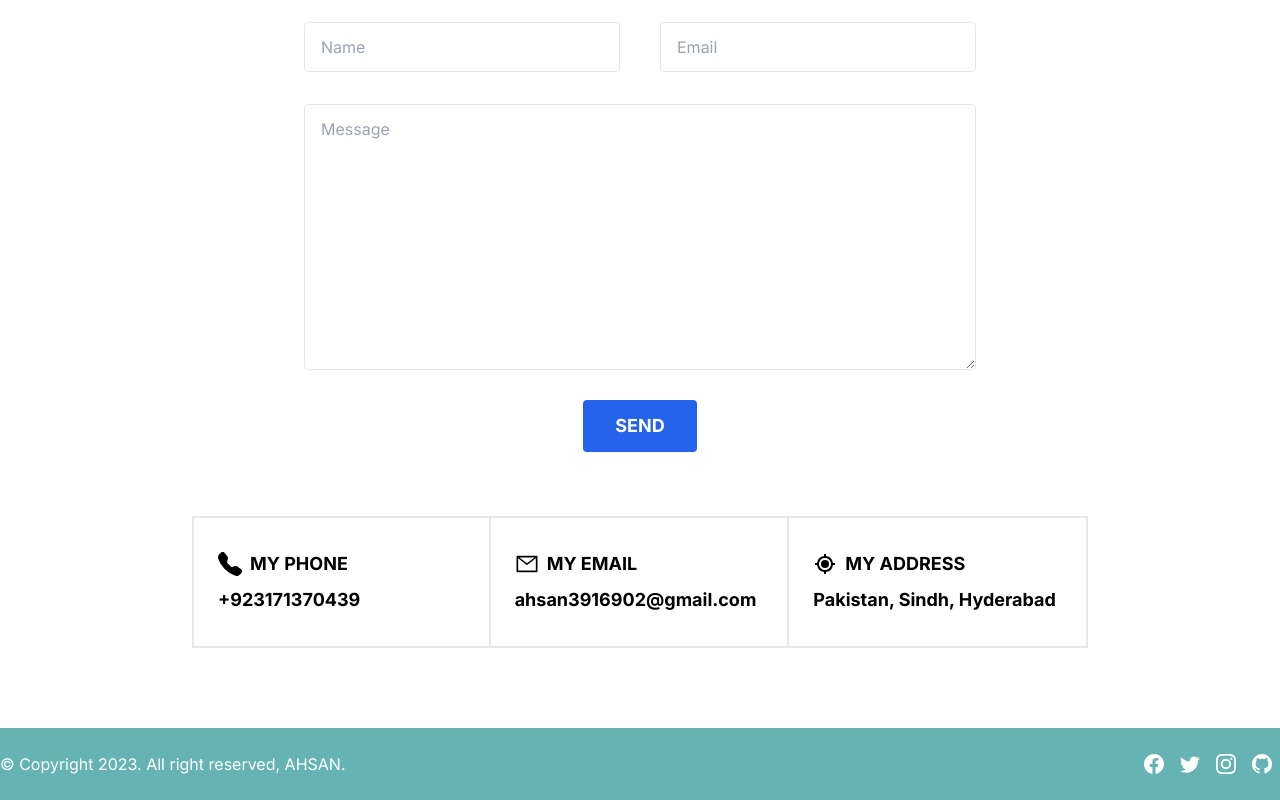
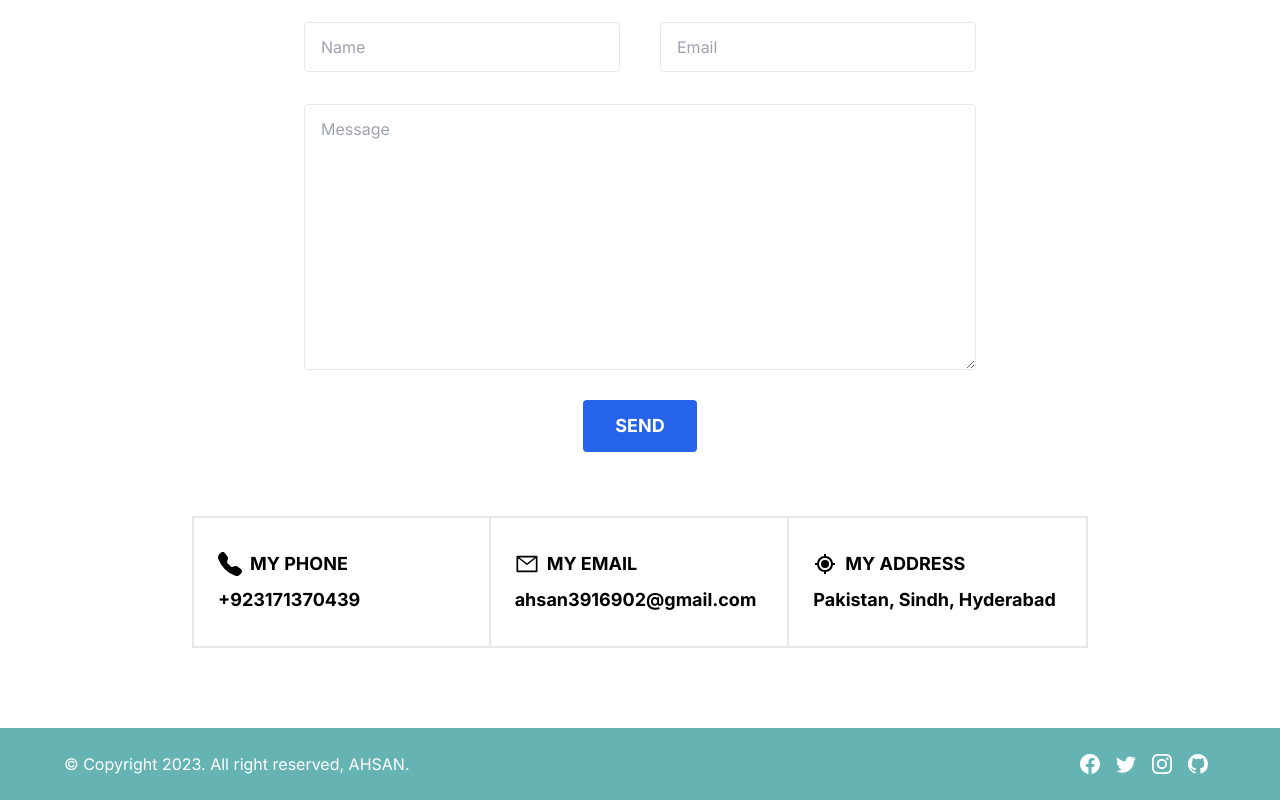
Before and after one commit to ahsanali7893/Portfolio, a Next.js app: page / in a window 1280 px wide. Shown: the part 3514-4314 px from the top of the page. Built offline with nearby package versions, Linux system fonts and the light colour scheme.

Commit message:
initial changes

```diff
--- a/src/components/Footer/page.tsx
+++ b/src/components/Footer/page.tsx
@@ -7,7 +7,7 @@ type Props = {};
 const Footer = (props: Props) => {
   return (
     <div style={{ backgroundColor: "rgba(0, 128, 128, 0.6)" }}>
-      <div className="container flex flex-col justify-between py-6 sm:flex-row">
+      <div className="container flex flex-col justify-between py-6 sm:flex-row max-w-6xl mx-auto">
         <p className="text-center font-body text-white md:text-left">
           © Copyright 2023. All right reserved, AHSAN.
         </p>
```
